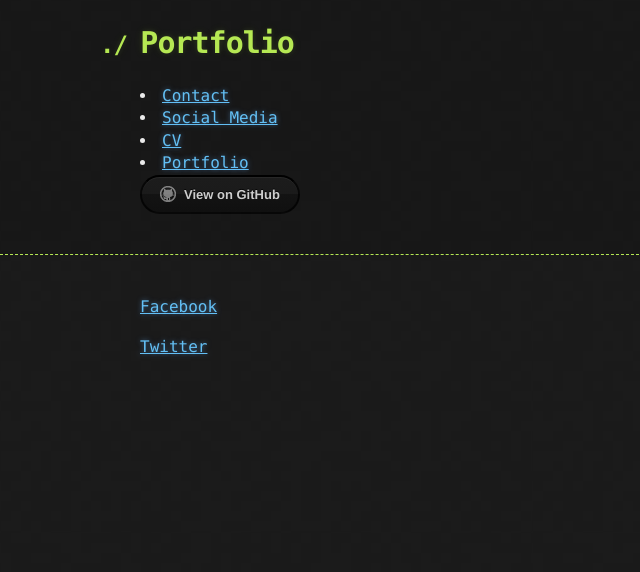
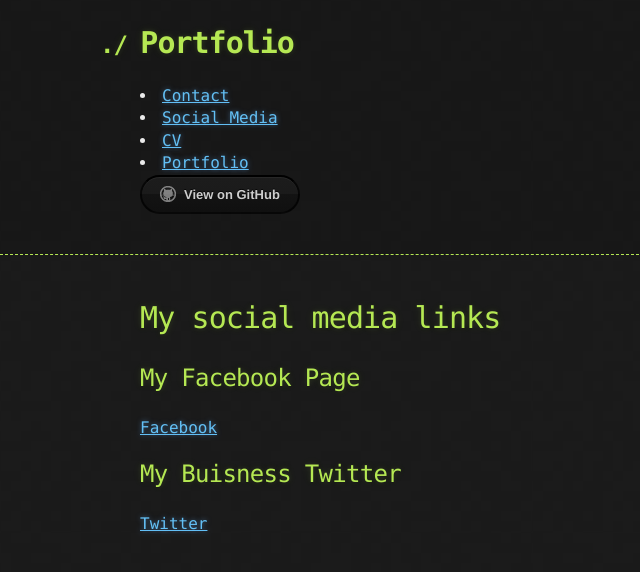
Before and after one commit to RyanBroadway/Portfolio, a Jekyll site: the page built from smlinks.md, in a window 1280 px wide. Shown: the top 572 px of the page, without its empty margins (0-640 px from the left). Built offline with Jekyll 4.4.1, drawn with Linux system fonts in a browser that asks for light colours; our own code applies the rules of GitHub Pages for plain Markdown files; the repository's description, which GitHub fills in, is left out.

Commit message:
Update smlinks.md

```diff
--- a/smlinks.md
+++ b/smlinks.md
@@ -1,3 +1,7 @@
+# My social media links
+
+## My Facebook Page
 [Facebook](https://www.facebook.com/ryan.broadway.75)
 
+## My Buisness Twitter
 [Twitter](https://twitter.com/games_keystone)
```
